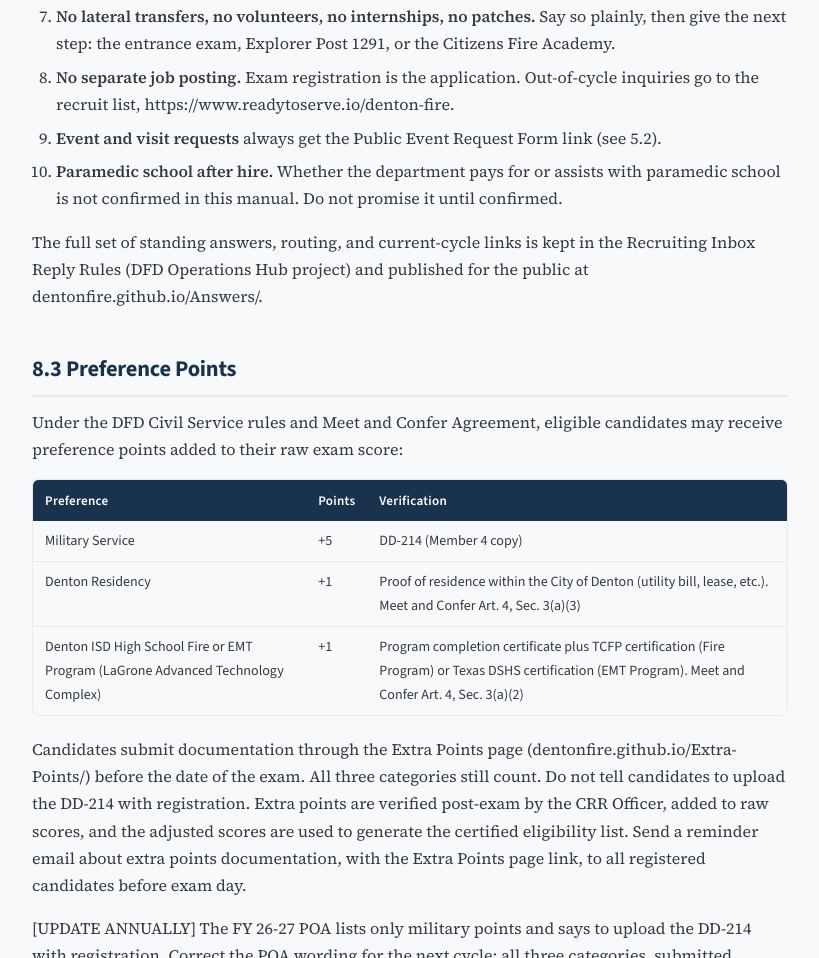
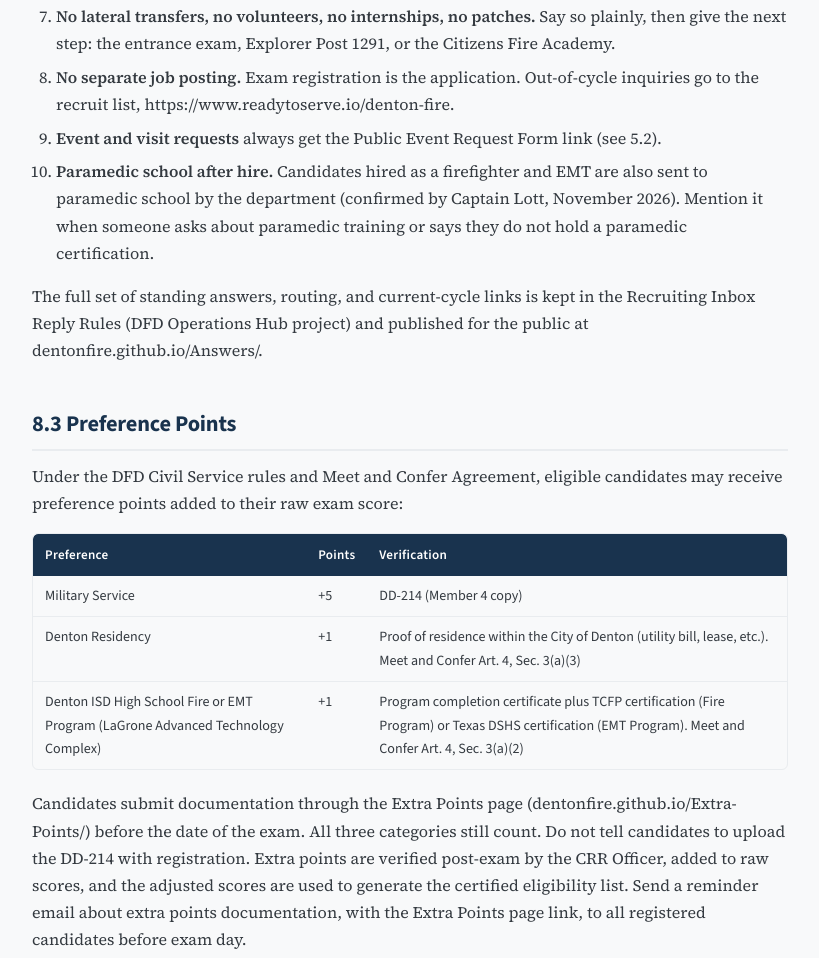
Before and after one commit to DentonFire/CRRO_Manual, a plain HTML site: page ch08.html in a window 1280 px wide. Shown: the part 1817-2775 px from the top of the page, without its empty margins (380-1199 px from the left). Drawn offline with nearby package versions, Linux system fonts and the light colour scheme.

Commit message:
Standing answer 10: DFD sends hired FF/EMTs to paramedic school

```diff
--- a/ch08.html
+++ b/ch08.html
@@ -115,7 +115,7 @@
 <li><strong>No lateral transfers, no volunteers, no internships, no patches.</strong> Say so plainly, then give the next step: the entrance exam, Explorer Post 1291, or the Citizens Fire Academy.</li>
 <li><strong>No separate job posting.</strong> Exam registration is the application. Out-of-cycle inquiries go to the recruit list, https://www.readytoserve.io/denton-fire.</li>
 <li><strong>Event and visit requests</strong> always get the Public Event Request Form link (see 5.2).</li>
-<li><strong>Paramedic school after hire.</strong> Whether the department pays for or assists with paramedic school is not confirmed in this manual. Do not promise it until confirmed.</li>
+<li><strong>Paramedic school after hire.</strong> Candidates hired as a firefighter and EMT are also sent to paramedic school by the department (confirmed by Captain Lott, November 2026). Mention it when someone asks about paramedic training or says they do not hold a paramedic certification.</li>
 </ol>
 <p>The full set of standing answers, routing, and current-cycle links is kept in the Recruiting Inbox Reply Rules (DFD Operations Hub project) and published for the public at dentonfire.github.io/Answers/.</p>
 <h2 id="8-3-preference-points">8.3 Preference Points</h2>
```
Also changed, not shown: 1 other file.
